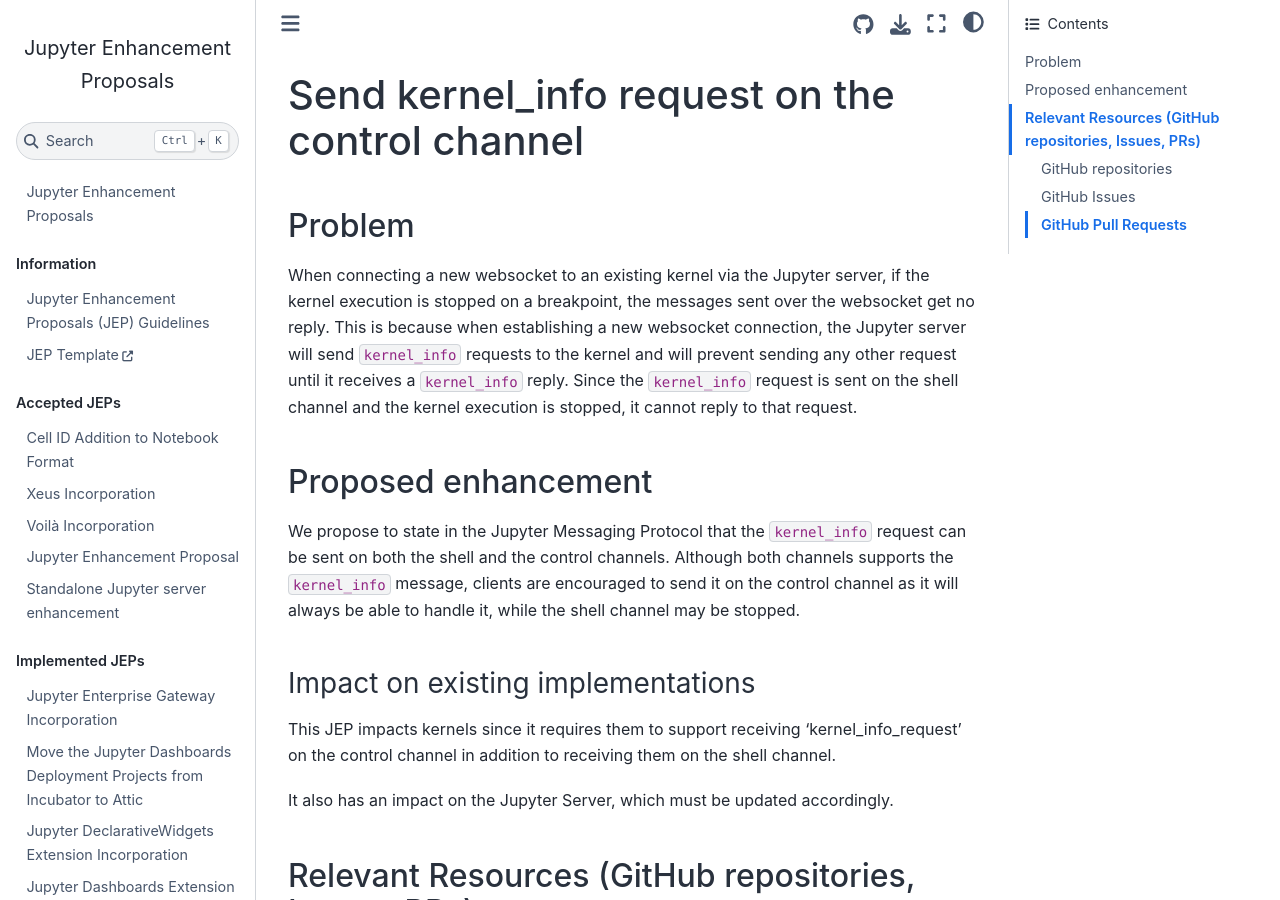
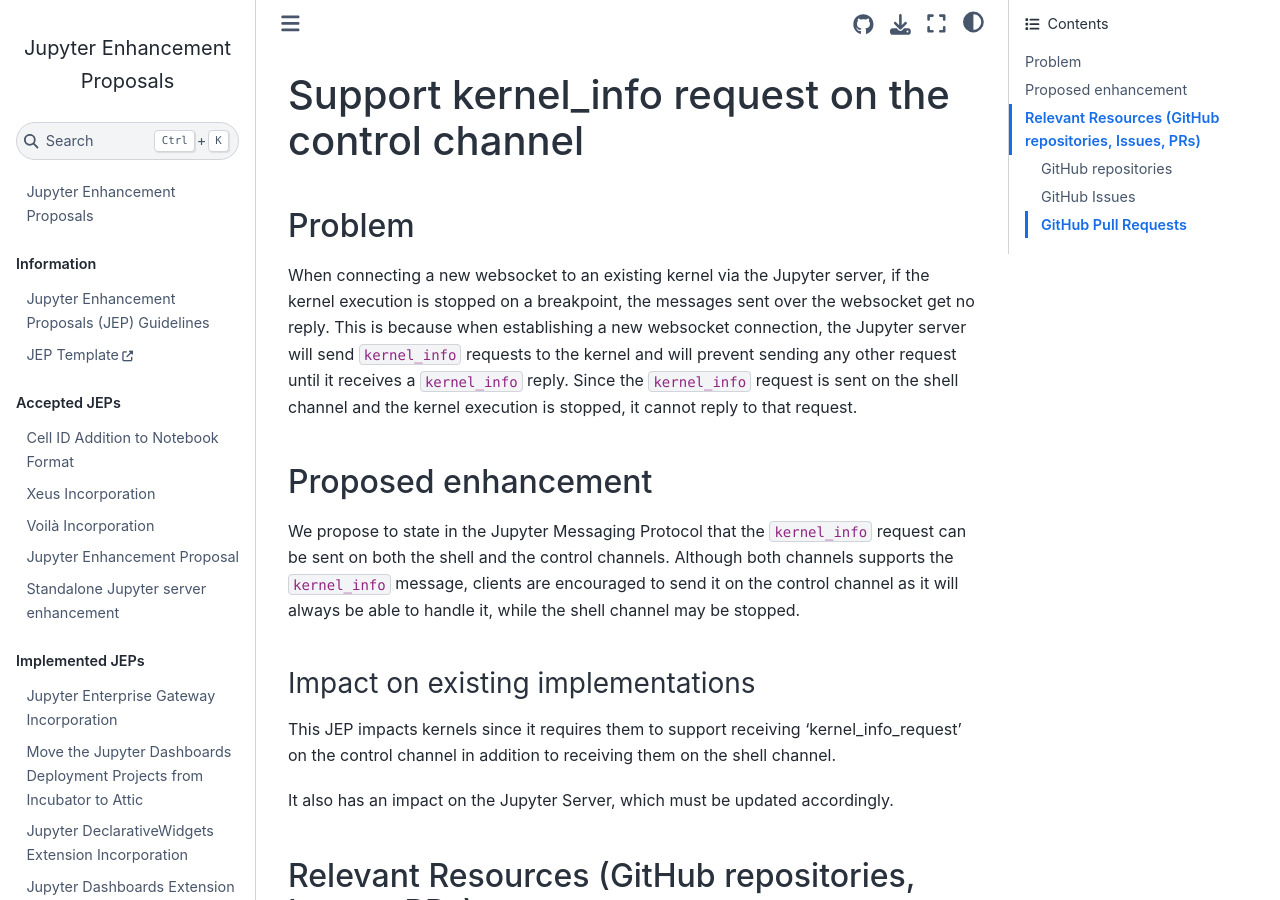
Before and after one commit to jupyter/enhancement-proposals, a Jupyter Book: the page built from 80-kernel-info/kernel-info.md, in a window 1280 px wide and 900 px high. Built offline with Jupyter Book 1.0.4 settings and Sphinx 7.4.7 and the Sphinx Book theme 1.1.4, drawn with Linux system fonts in a browser that asks for light colours.

Commit message:
Update 80-kernel-info/kernel-info.md
Co-authored-by: gabalafou <gabriel@fouasnon.com>

```diff
--- a/80-kernel-info/kernel-info.md
+++ b/80-kernel-info/kernel-info.md
@@ -1,4 +1,4 @@
-# Send kernel\_info request on the control channel
+# Support kernel\_info request on the control channel
 
 ## Problem
 
```
